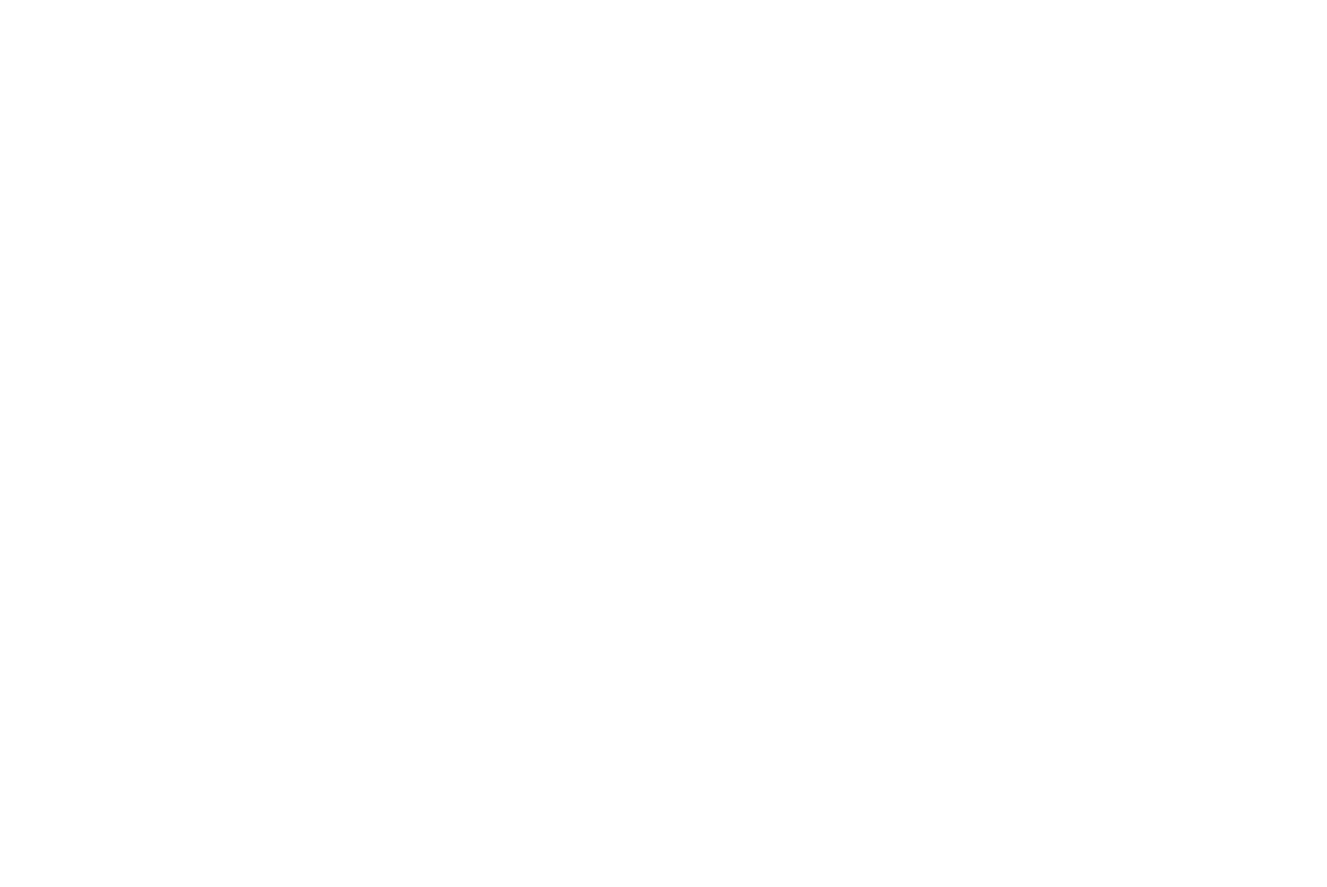
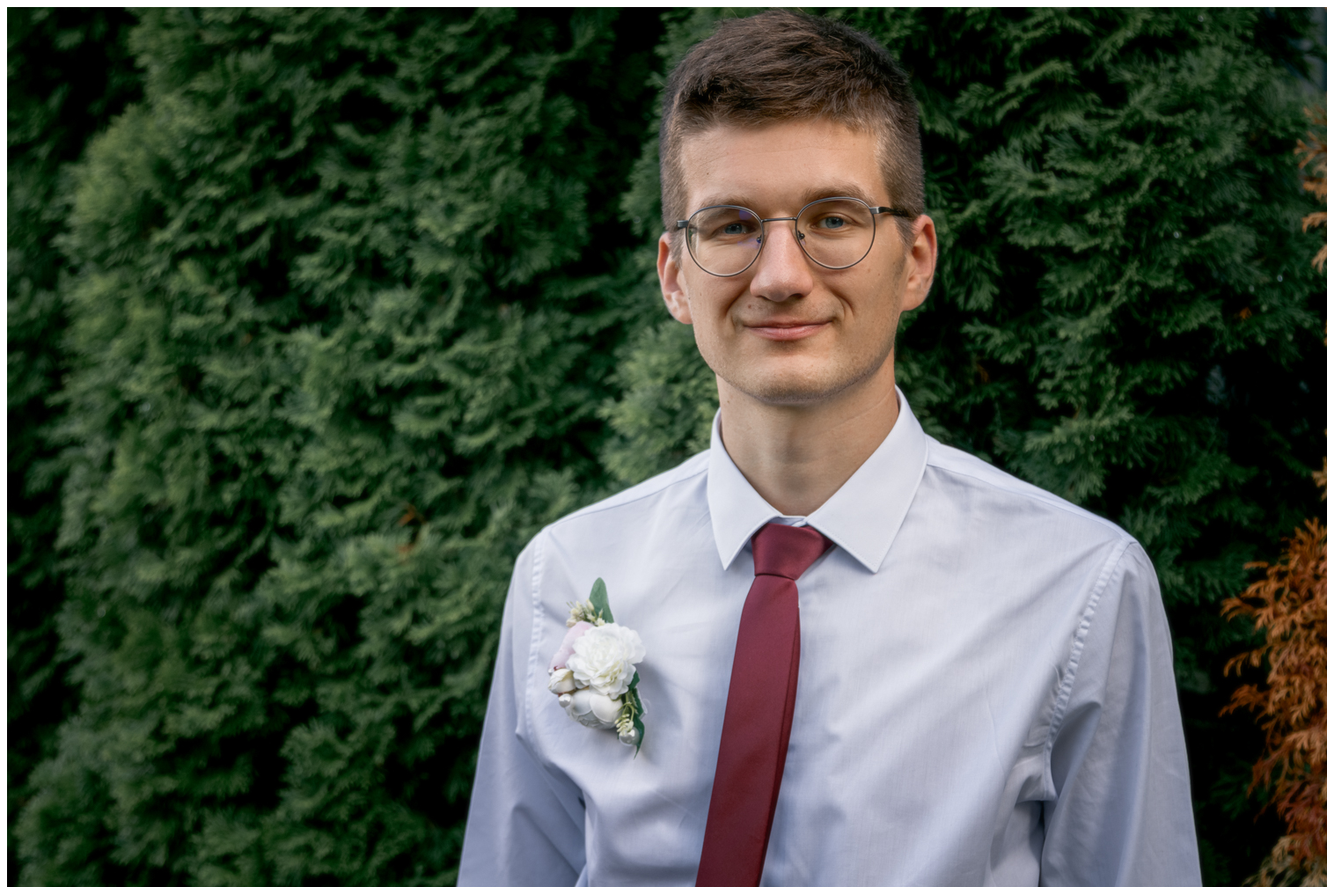
Before and after one commit to SBavia/rsschool-cv, a plain HTML site: page index.html in a window 1280 px wide. Shown: the whole page at 88% size, 1508 px wide, since content can reach past the window. Before the commit the page ends 800 px from the top, so only its background shows below. Drawn offline with Linux system fonts and the light colour scheme.

Commit message:
feat: add photo to html

```diff
--- a/index.html
+++ b/index.html
@@ -7,6 +7,8 @@
     <title>CV</title>
 </head>
 <body>
-
+    <div>
+        <img src="img/photo.jpg" alt="profilePhoto">
+    </div>
 </body>
 </html>
```
Also changed, not shown: img/photo.jpg (added).
